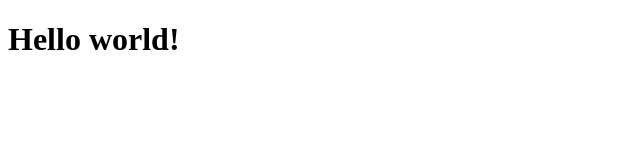
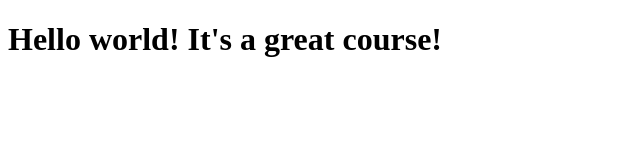
Before and after one commit to selinggul/coursera-test, a plain HTML site: page site/index.html in a window 1280 px wide. Shown: the whole page, without its empty margins (0-640 px from the left). Drawn offline with Linux system fonts and the light colour scheme.

Commit message:
small addition to our page content.

```diff
--- a/site/index.html
+++ b/site/index.html
@@ -4,6 +4,6 @@
 	<title>Hello world!</title>
 </head>
 <body>
-<h1>Hello world!</h1>
+<h1>Hello world! It's a great course!</h1>
 </body>
 </html>
```
